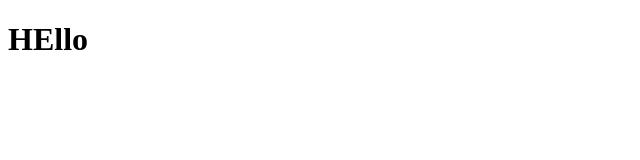
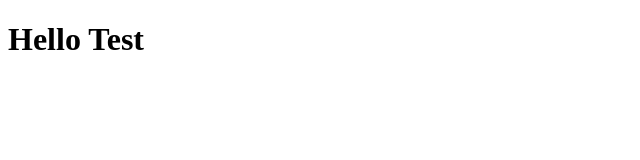
Before and after one commit to bad-produkta/bad-produkta.github.io, a plain HTML site: page test.html in a window 1280 px wide. Shown: the whole page, without its empty margins (0-640 px from the left). Drawn offline with Linux system fonts and the light colour scheme.

Commit message:
Update test.html

```diff
--- a/test.html
+++ b/test.html
@@ -2,9 +2,8 @@
 <html>
 <head>
 <title>Welcome</title>
-
 </head>
 <body>
-  <h1>HEllo</h1>
+  <h1>Hello Test</h1>
 </body>
 </html>
```
